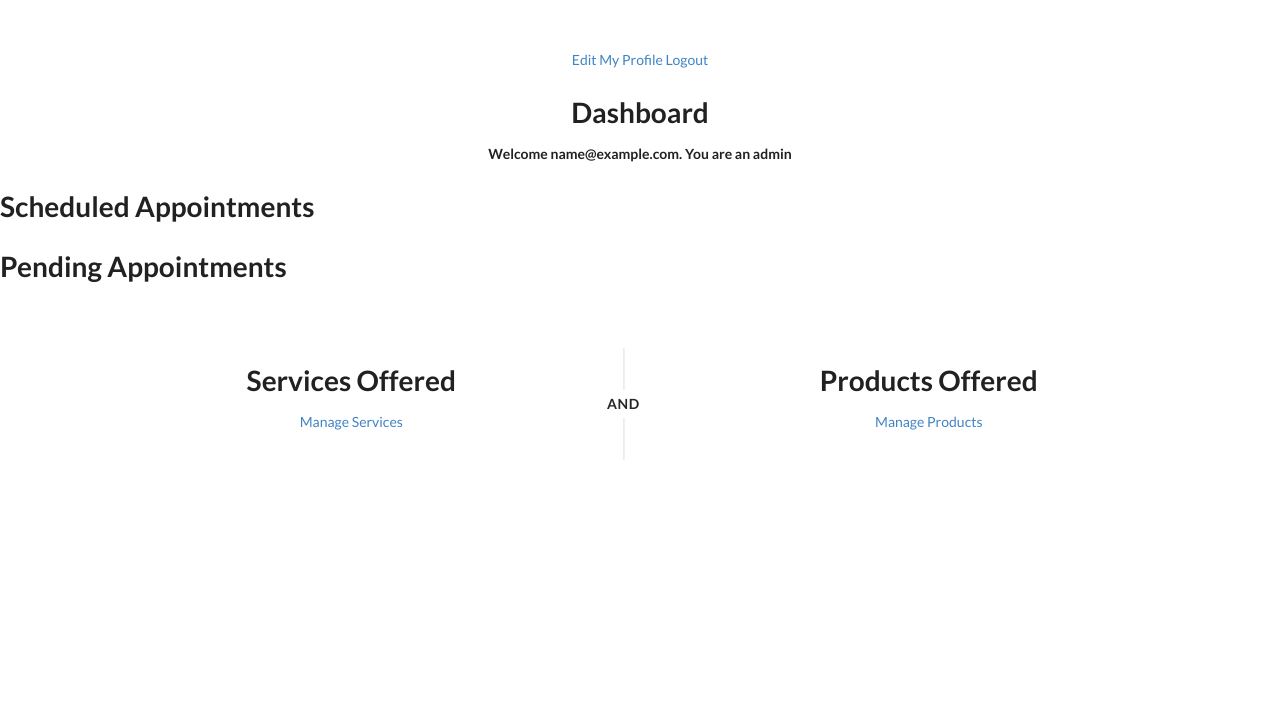
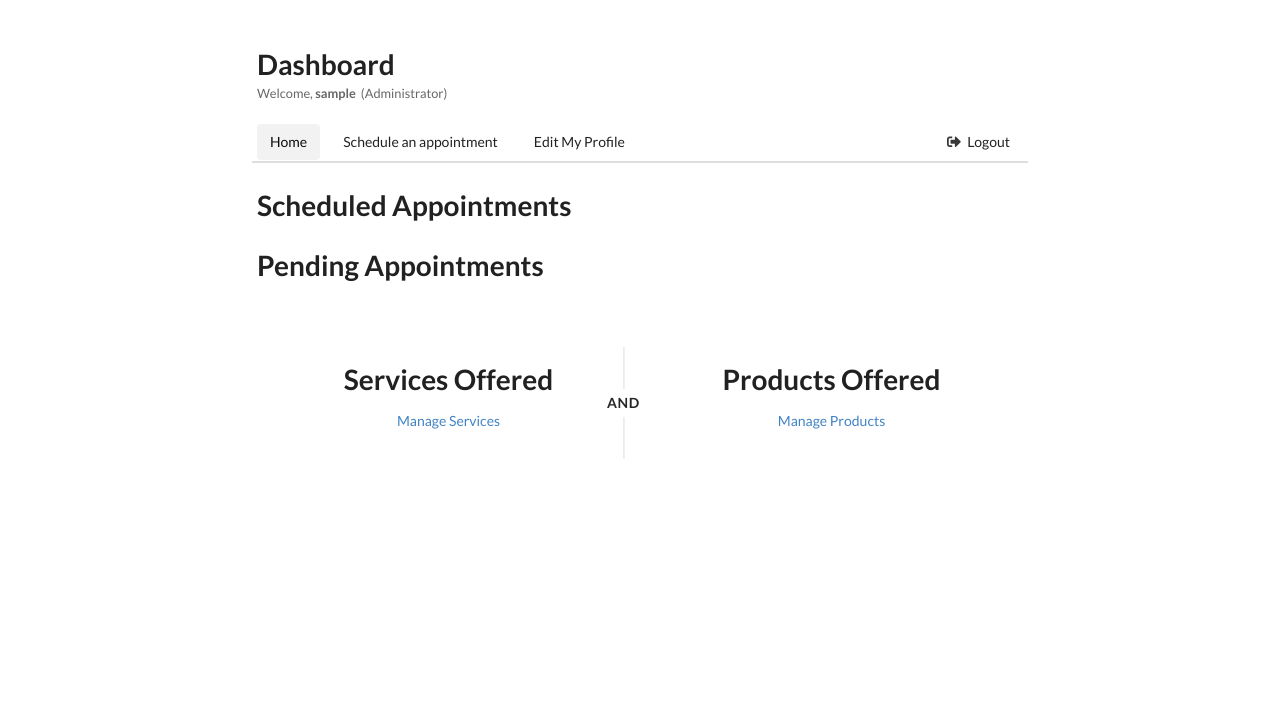
Before and after one commit to gabrielchase/CS-165-Medical-Center-Manager, a Django app: page /dashboard/ in a window 1280 px wide. Shown: the top 713 px of the page. After the commit the page ends 459 px from the top, so only its background shows below. Run offline with Django 3.2, Linux system fonts and the light colour scheme; the visitor is signed in with stand-in values (Sample User, id 1); data that the repository does not hold is empty; parts of the project's set-up code (start-up, migrations or seed data) failed here and were passed over; some libraries are stand-ins or nearby versions.

Commit message:
Updated dashboard

```diff
--- a/src/templates/dashboard/home.html
+++ b/src/templates/dashboard/home.html
@@ -2,16 +2,29 @@
 
 {% block content %}
 
-<div style="text-align: center; margin-top: 50px">
-	<a href={% url 'users:update' %}>Edit My Profile</a>
-	<a href={% url 'logout' %}>Logout</a>
 
-	<h1>Dashboard</h1>
+<div class="ui container centered grid">
+	<div class="eleven wide column segment" style="margin-top: 50px">
+		<div class="row" style="margin-bottom: 20px;">
+  			<h1 class="ui header" align="left">Dashboard
+  			<div class="sub header"><small>Welcome, <strong>{{ current_user.username }} </strong>
+  			&nbsp;({% if current_user.is_admin %}Administrator{% elif not current_user.is_admin %}Regular user{% endif %})
+			</small></div></h1>
+		</div>
+		<div class="row">
+		<div class="ui secondary menu" style="border-bottom: 2px solid rgba(34, 36, 38, 0.15);"	>
+	  <a class="active item" href={% url 'dashboard:home' %}>Home</a>
+	  <a class="item" href={% url 'users:update' %}>Schedule an appointment</a>
+	  <a class="item" href={% url 'users:update' %}>Edit My Profile</a>
 
-	<p><strong>Welcome {{ current_user.email }}.
-		You are {% if current_user.is_admin %} an admin {% elif not current_user.is_admin %}a regular user {% endif %}
-		</strong></p>
+	  <div class="right secondary menu">
+	    <a class="ui item" href={% url 'logout' %}> <i class="sign out icon"></i> Logout</a>
 	  </div>
+
+	</div>
+</div>
+<div class="row">
+		<p></p>
 
 		<h1>Scheduled Appointments</h1>
 		<ul>
@@ -60,5 +73,6 @@
 		</div>
 		{% endif %}
 	</div>
-
+</div>
+</div>
 {% endblock %}
```
Lines whose indentation alone changed are shown as unchanged.
